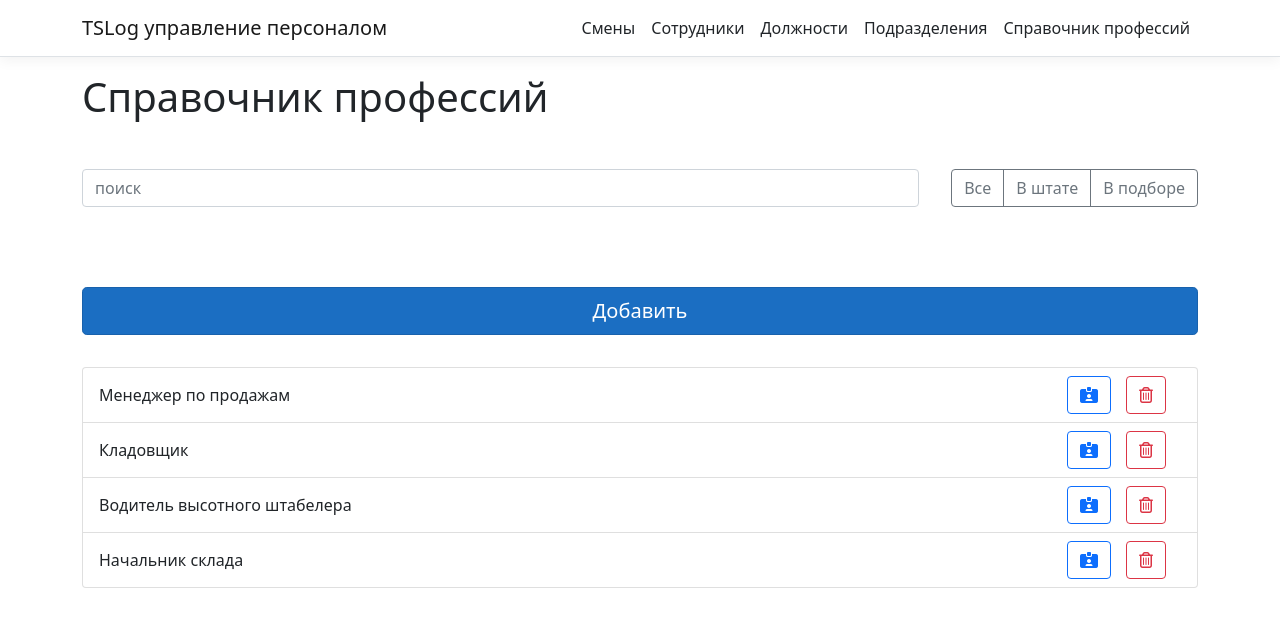
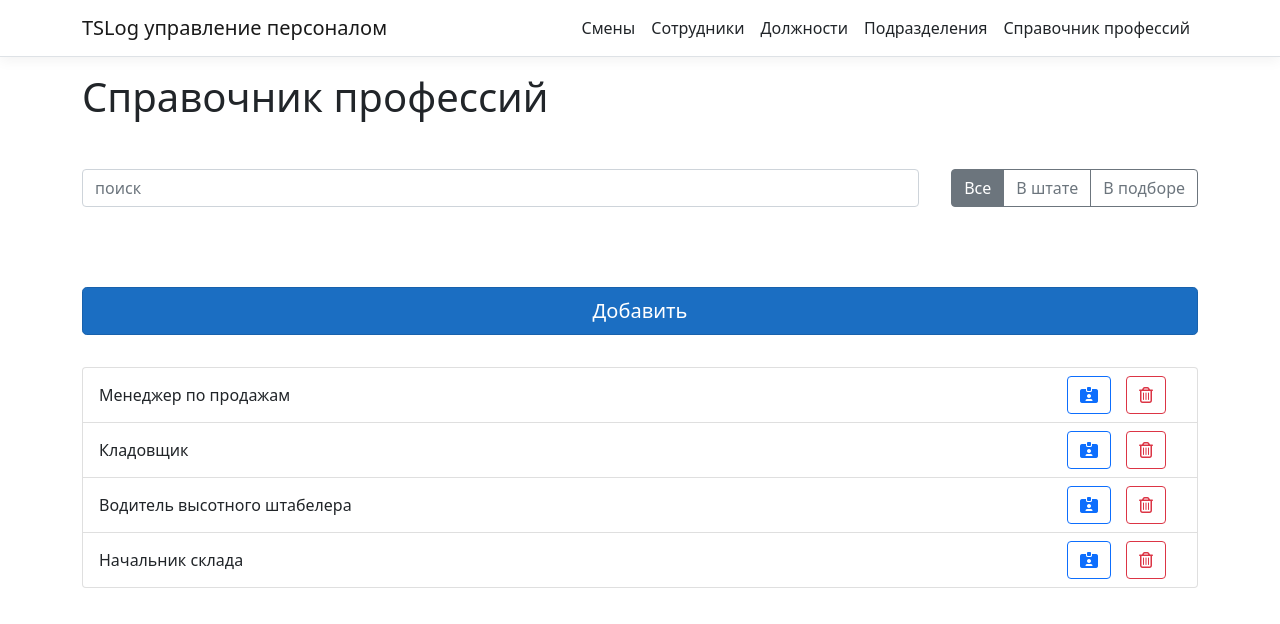
Before and after one commit to SWYATOSHAq/TSLog2, a React (Create React App) app in the folder TSLog.Staff.WebUI/ClientApp/: page /jobs in a window 1280 px wide. Shown: the top 624 px of the page. Built offline with nearby package versions, Linux system fonts and the light colour scheme.

Commit message:
Добавлен функционал фильтра "в штате" или "в подборе"

```diff
--- a/TSLog.Staff.WebUI/ClientApp/src/components/Toolkit/Tables/JobTable/JobTable.js
+++ b/TSLog.Staff.WebUI/ClientApp/src/components/Toolkit/Tables/JobTable/JobTable.js
@@ -17,7 +17,8 @@ export class JobTable extends Table{
             this.createItem('Водитель высотного штабелера'),
             this.createItem('Начальник склада')
         ],
-        term: ''
+        term: '',
+        filter: 'все' // все, в штате, в подборе
       }
 
     createItem(label) {
@@ -93,18 +94,37 @@ export class JobTable extends Table{
     }
 
     onSearchChange = (term) => {
-        this.setState({term});
+        this.setState({ term });
+    }
+
+    onFilterChange = (filter) => {
+        this.setState({ filter });
+    }
+
+    filterItems(items, filter) {
+        switch (filter) {
+            case 'все':
+                return items;
+            case 'в подборе':
+                return items.filter((item) => item.inSearch);
+            case 'в штате':
+                return items.filter((item) => !item.inSearch);
+            default:
+                return items;
+        }
     }
 
     render(){
-        const visibleItems = this.search(this.state.jobListData, this.state.term);
+        const visibleItems = this.filterItems(this.search(this.state.jobListData, this.state.term), this.state.filter);
         return (
             <div>
                 <h1 id="tabelLabel" >Справочник профессий</h1>
                 <div className='status-string'>
                     <SearchPanel
                         onSearchChange={ this.onSearchChange }/>
-                    <ItemStatusFilter />
+                    <ItemStatusFilter
+                        filter={ this.state.filter }
+                        onFilterChange={this.onFilterChange}/>
                 </div>
                 <BlockLevelButton onItemAdded={ this.addItem }/>
                 <JobsList list={ visibleItems }
--- a/TSLog.Staff.WebUI/ClientApp/src/components/Toolkit/_Meta/ItemStatusFilter/ItemStatusFilter.js
+++ b/TSLog.Staff.WebUI/ClientApp/src/components/Toolkit/_Meta/ItemStatusFilter/ItemStatusFilter.js
@@ -1,17 +1,31 @@
 import React, { Component } from 'react';
-
-
 
 export class ItemStatusFilter extends Component {
     static displayName = ItemStatusFilter.name;
 
+    buttons = [
+        { name: 'все', label: 'Все'},
+        { name: 'в штате', label: 'В штате'},
+        { name: 'в подборе', label: 'В подборе'}
+    ];
+
     render() {
-         return (
-             <div className="btn-group" role="group" aria-label="Basic example">
-                <button type="button" className="btn btn-outline-secondary">Все</button>
-                <button type="button" className="btn btn-outline-secondary">В штате</button>
-                <button type="button" className="btn btn-outline-secondary">В подборе</button>
-             </div>
-        );
-    };
-};
+        const buttons = this.buttons.map(({name, label}) => {
+            const isActive = this.props.filter === name;
+            const clazz = isActive ? 'btn-secondary' : 'btn-outline-secondary';
+            return (
+                <button type="button"
+                        className={`btn ${clazz}`}
+                        key={ name }
+                        onClick={() => this.props.onFilterChange(name)}>
+                    { label }
+                 </button>
+            )
+        });
+        return (
+            <div className="btn-group">{buttons}</div>
+        )
+    }
+    }
+//btn-outline-secondary
+//role="group" aria-label="Basic example"
```
